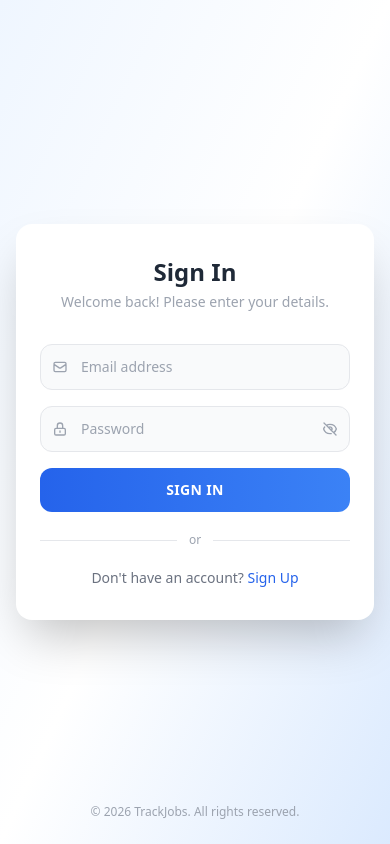
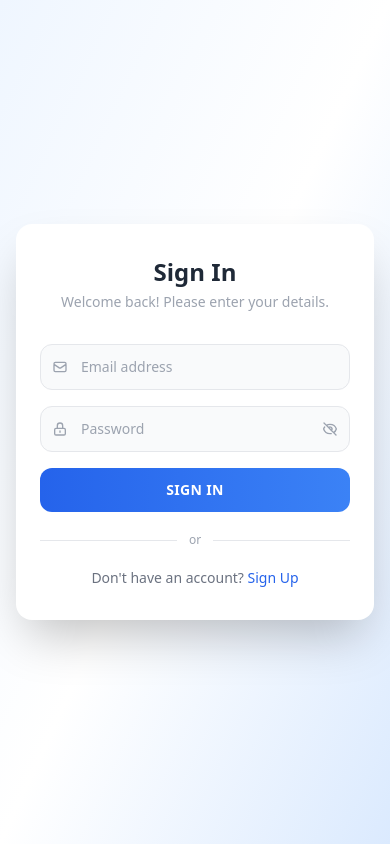
Before and after one commit to yigitcankzl/trackjobapplications, a React (Vite) app in the folder trackjobapplications-frontend/: page /login in a window 390 px wide. Built offline with nearby package versions, Linux system fonts and the light colour scheme; no server answers.

Commit message:
Fix LoginPage mobile layout: hide footer on small screens
Footer was positioned absolute and could overlap the form on mobile.
Hide it on small screens where the form takes full viewport.

```diff
--- a/trackjobapplications-frontend/src/pages/LoginPage.tsx
+++ b/trackjobapplications-frontend/src/pages/LoginPage.tsx
@@ -47,7 +47,7 @@ export default function LoginPage() {
         )}
       </div>
 
-      <p className="absolute bottom-6 text-xs text-gray-400 dark:text-gray-500">
+      <p className="absolute bottom-4 left-0 right-0 text-center text-xs text-gray-400 dark:text-gray-500 hidden md:block">
         {t('footer.copyright', { year: new Date().getFullYear() })}
       </p>
     </div>
```
